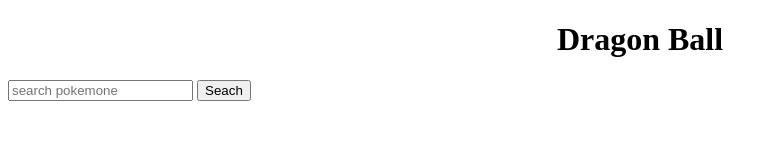
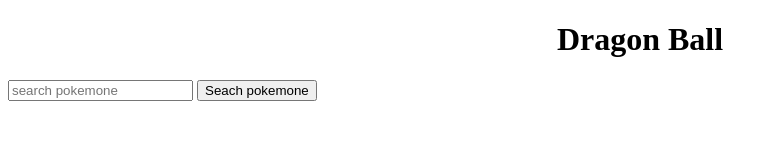
Before and after one commit to channak-715/testAPI, a plain HTML site: page index.html in a window 1280 px wide. Shown: the whole page, without its empty margins (0-777 px from the left). Drawn offline with Linux system fonts and the light colour scheme.

Commit message:
Update index.html

```diff
--- a/index.html
+++ b/index.html
@@ -11,7 +11,7 @@
         <h1 align="center">Dragon Ball</h1>
 
         <input type="text" id="name" placeholder="search pokemone ">
-        <button onclick="fetchData()">Seach</button>
+        <button onclick="fetchData()">Seach pokemone</button>
 
             <img src="" alt="pokemone" id="imgpokemon" style="display: none;">
         <script src="fetchAPI.js">
```
